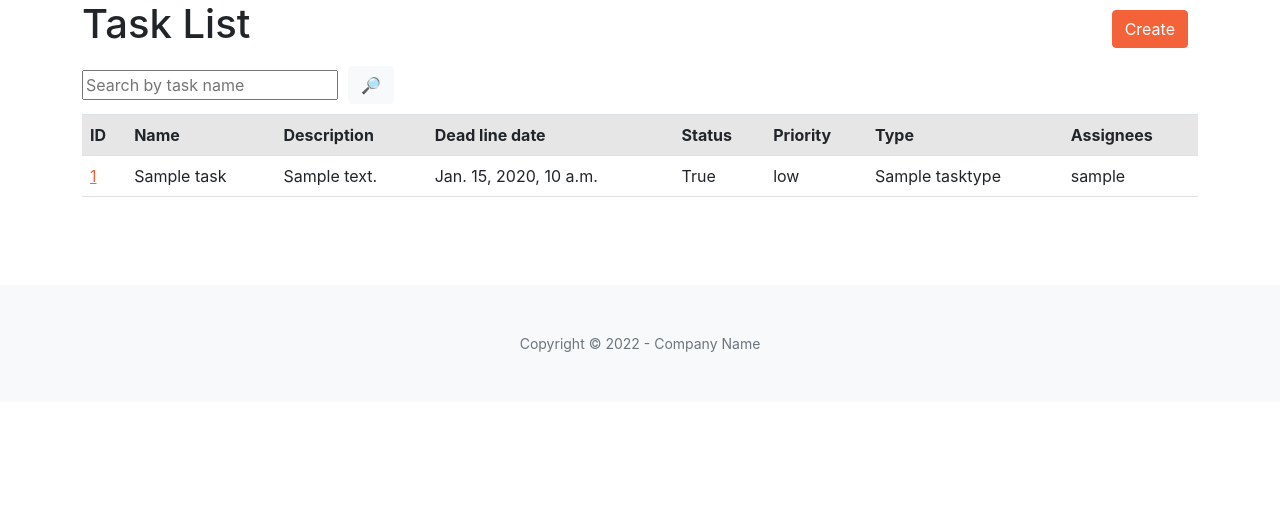
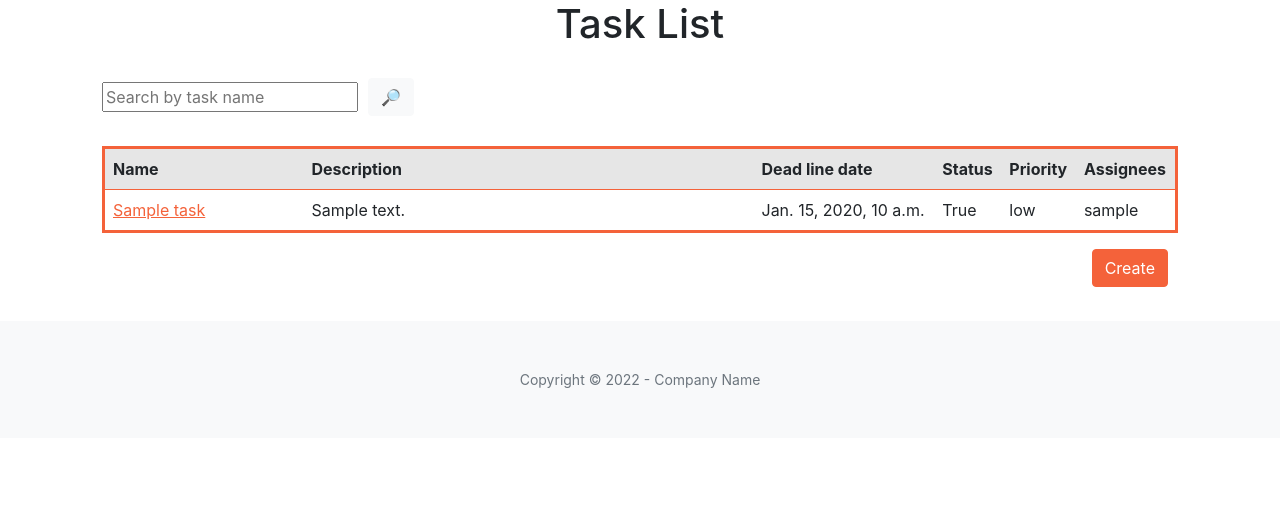
Before and after one commit to leetwinoff/team-task-manager, a Django app: page /task_list/ in a window 1280 px wide. Shown: the part 48-575 px from the top of the page. Run offline with Django 4.2, Linux system fonts and the light colour scheme; a user stored in the database is signed in; tables that the repository leaves empty hold one stand-in row (values such as "Sample post"); parts of the project's set-up code (start-up, migrations or seed data) failed here and were passed over; some libraries are stand-ins or nearby versions.

Commit message:
Updated task list template

```diff
--- a/templates/tasks/task_list.html
+++ b/templates/tasks/task_list.html
@@ -2,38 +2,34 @@
 {% load crispy_forms_filters %}
 
 {% block content %}
-    <h1>
+   <div>
+     <h1 style="text-align: center;">
       Task List
-      <a href="{% url 'tasks:task-create' %}" class="btn btn-primary link-to-page" style="float: right; margin: 10px">
-        Create
-      </a>
     </h1>
-    <form action="" method="GET" class="form-inline">
+    <form action="" method="GET" class="form-inline" style="margin: 20px">
       {{ search_form|crispy }}
       <input type="submit" value="🔎" class="btn btn-light" style="margin: 10px">
     </form>
 
-    {% if task_list %}
-    <table class="table table-striped">
+    <div style="margin-left: 20px; margin-right: 20px">
+      {% if task_list %}
+    <div>
+      <table class="table table-striped" style="padding: 20px; border: solid; border-color: #f4623a">
       <tr>
-        <th>ID</th>
-        <th>Name</th>
-        <th>Description</th>
+        <th style="width: 200px">Name</th>
+        <th style="width: 450px">Description</th>
         <th>Dead line date</th>
         <th>Status</th>
         <th>Priority</th>
-        <th>Type</th>
         <th>Assignees</th>
       </tr>
     {% for task in task_list %}
       <tr>
-        <td><a href="/task/{{ task.pk }}/">{{ task.id }}</a></td>
-        <td>{{ task.name }}</td>
+        <td><a href="{% url "tasks:task-detail" pk=task.id %} ">{{ task.name }}</a></td>
         <td>{{ task.description }}</td>
         <td>{{ task.deadline_date }}</td>
         <td>{{ task.is_completed }}</td>
         <td>{{ task.priority }}</td>
-        <td>{{ task.task_type }}</td>
         <td>
           {% for worker in task.assignees.all %}
             {{ worker.username }}
@@ -46,4 +42,10 @@
     {% else %}
       <p>There are no tasks in the service.</p>
     {% endif %}
+    </div>
+    </div>
+    <a href="{% url 'tasks:task-create' %}" class="btn btn-primary link-to-page" style="float: right; margin-right: 30px">
+        Create
+    </a>
+   </div>
 {% endblock %}
```
